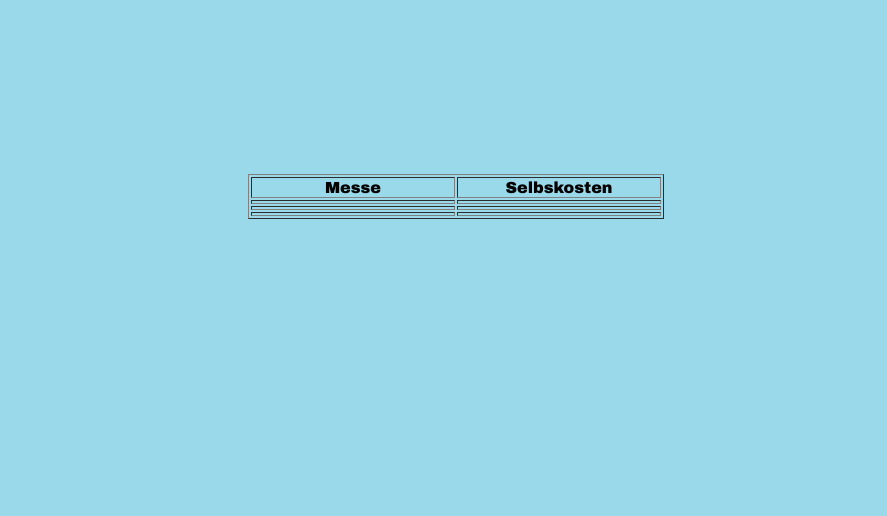
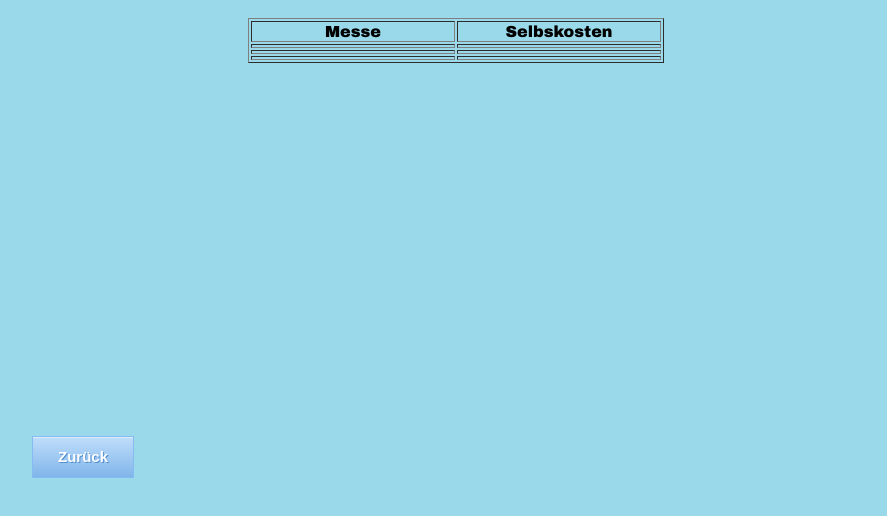
Before and after one commit to Team01/WAW-Projekt, a plain HTML site: page HTML/Meilenstein3/detail.html in a window 1280 px wide. Shown: the part 82-598 px from the top of the page, without its empty margins (168-1055 px from the left). Drawn offline with Linux system fonts and the light colour scheme.

Commit message:
Zurück Button eingefügt/bei Index Auf detail.html verlinkt

```diff
--- a/CSS/Meilenstein2/Messeinfos.css
+++ b/CSS/Meilenstein2/Messeinfos.css
@@ -28,3 +28,52 @@ h1 {
     right: 5%;
     top: 10px;
 }
+.classname {
+	-moz-box-shadow:inset 0px 1px 0px 0px #dcecfb;
+	-webkit-box-shadow:inset 0px 1px 0px 0px #dcecfb;
+	box-shadow:inset 0px 1px 0px 0px #dcecfb;
+	background:-webkit-gradient( linear, left top, left bottom, color-stop(0.05, #bddbfa), color-stop(1, #80b5ea) );
+	background:-moz-linear-gradient( center top, #bddbfa 5%, #80b5ea 100% );
+	filter:progid:DXImageTransform.Microsoft.gradient(startColorstr='#bddbfa', endColorstr='#80b5ea');
+	background-color:#bddbfa;
+	-webkit-border-top-left-radius:0px;
+	-moz-border-radius-topleft:0px;
+	border-top-left-radius:0px;
+	-webkit-border-top-right-radius:0px;
+	-moz-border-radius-topright:0px;
+	border-top-right-radius:0px;
+	-webkit-border-bottom-right-radius:0px;
+	-moz-border-radius-bottomright:0px;
+	border-bottom-right-radius:0px;
+	-webkit-border-bottom-left-radius:0px;
+	-moz-border-radius-bottomleft:0px;
+	border-bottom-left-radius:0px;
+	text-indent:0;
+	border:1px solid #84bbf3;
+	display:inline-block;
+	color:#ffffff;
+	font-family:Arial;
+	font-size:15px;
+	font-weight:bold;
+	font-style:normal;
+	height:40px;
+	line-height:40px;
+	width:100px;
+	text-decoration:none;
+	text-align:center;
+	text-shadow:1px 1px 0px #528ecc;
+        position: relative;
+        text-align: center;
+	left: 130px;
+        bottom: 100px;
+        float: left;
+
+}
+.classname:hover {
+	background:-webkit-gradient( linear, left top, left bottom, color-stop(0.05, #80b5ea), color-stop(1, #bddbfa) );
+	background:-moz-linear-gradient( center top, #80b5ea 5%, #bddbfa 100% );
+	filter:progid:DXImageTransform.Microsoft.gradient(startColorstr='#80b5ea', endColorstr='#bddbfa');
+	background-color:#80b5ea;
+}
+
+/* This button was generated using CSSButtonGenerator.com */
--- a/CSS/Meilenstein3/detailscss.css
+++ b/CSS/Meilenstein3/detailscss.css
@@ -16,14 +16,14 @@ td { font-size: 12px}
 #tabele1{
     position: absolute;
     text-align: center;
-    top: 32%;
+    top: 100px;
     right: 35%;
 
     }
 #tabele2{
     position: absolute;
     text-align: center;
-        top: 32%;
+        top: 100px;
         right: 20%;
     }
 
@@ -32,6 +32,52 @@ td { font-size: 12px}
    position: absolute;
     top: 5%;
     right: 20%;
-
+}
+.classname {
+	-moz-box-shadow:inset 0px 1px 0px 0px #dcecfb;
+	-webkit-box-shadow:inset 0px 1px 0px 0px #dcecfb;
+	box-shadow:inset 0px 1px 0px 0px #dcecfb;
+	background:-webkit-gradient( linear, left top, left bottom, color-stop(0.05, #bddbfa), color-stop(1, #80b5ea) );
+	background:-moz-linear-gradient( center top, #bddbfa 5%, #80b5ea 100% );
+	filter:progid:DXImageTransform.Microsoft.gradient(startColorstr='#bddbfa', endColorstr='#80b5ea');
+	background-color:#bddbfa;
+	-webkit-border-top-left-radius:0px;
+	-moz-border-radius-topleft:0px;
+	border-top-left-radius:0px;
+	-webkit-border-top-right-radius:0px;
+	-moz-border-radius-topright:0px;
+	border-top-right-radius:0px;
+	-webkit-border-bottom-right-radius:0px;
+	-moz-border-radius-bottomright:0px;
+	border-bottom-right-radius:0px;
+	-webkit-border-bottom-left-radius:0px;
+	-moz-border-radius-bottomleft:0px;
+	border-bottom-left-radius:0px;
+	text-indent:0;
+	border:1px solid #84bbf3;
+	display:inline-block;
+	color:#ffffff;
+	font-family:Arial;
+	font-size:15px;
+	font-weight:bold;
+	font-style:normal;
+	height:40px;
+	line-height:40px;
+	width:100px;
+	text-decoration:none;
+	text-align:center;
+	text-shadow:1px 1px 0px #528ecc;
+        position: absolute;
+        text-align: center;
+	left: 200px;
+        bottom: 30%;
 
 }
+.classname:hover {
+	background:-webkit-gradient( linear, left top, left bottom, color-stop(0.05, #80b5ea), color-stop(1, #bddbfa) );
+	background:-moz-linear-gradient( center top, #80b5ea 5%, #bddbfa 100% );
+	filter:progid:DXImageTransform.Microsoft.gradient(startColorstr='#80b5ea', endColorstr='#bddbfa');
+	background-color:#80b5ea;
+}
+
+/* This button was generated using CSSButtonGenerator.com */
--- a/HTML/Meilenstein3/detail.html
+++ b/HTML/Meilenstein3/detail.html
@@ -123,4 +123,5 @@ function Teilnehmer () {
        </tr>
     </table>
     </div>
+    <a href="javascript:window.back()"  class="classname">Zur&uuml;ck</a>
   </body>
```
Also changed, not shown: HTML/Meilenstein2/Cebit.html (+2 -0 lines), HTML/Meilenstein2/Conhit.html (+2 -0 lines), HTML/Meilenstein2/Webtechcon.html (+2 -0 lines), HTML/Meilenstein2/index.html (+1 -0 lines).
